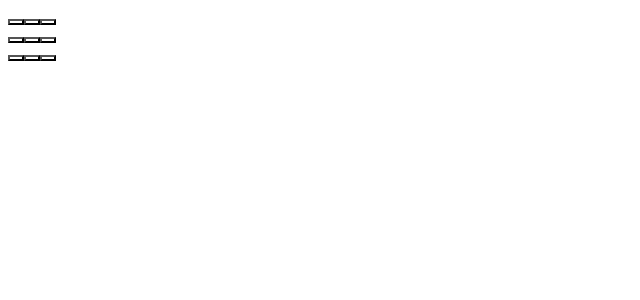
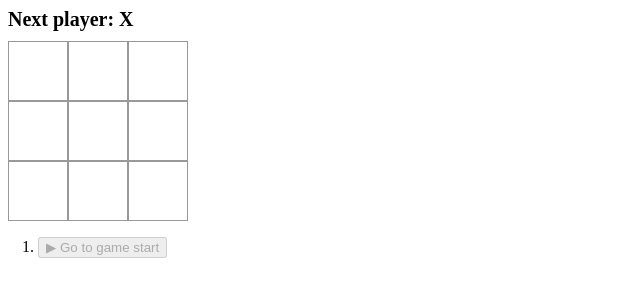
Before and after one commit to jaspercliff/front-lab, a React (Vite) app in the folder react-basic/: page / in a window 1280 px wide. Shown: the top 300 px of the page, without its empty margins (0-640 px from the left). Built offline with nearby package versions, Linux system fonts and the light colour scheme.

Commit message:
react chess

```diff
--- a/react-basic/src/App.tsx
+++ b/react-basic/src/App.tsx
@@ -9,7 +9,7 @@ import Toolbar from './components/basic/Toolbar'
 import Profile from './components/official/Profile'
 import ShoppingList from './components/official/ShoppingList'
 import MyButton from './components/official/MyButton'
-import Chess from './components/chess/Chess'
+import Game from './components/chess/Chess'
 
 
 
@@ -56,7 +56,7 @@ function App() {
       }
 
       <div>
-        <Chess />
+        <Game />
       </div>
     </div>
 
--- a/react-basic/src/components/chess/Chess.tsx
+++ b/react-basic/src/components/chess/Chess.tsx
@@ -1,39 +1,202 @@
 import { useState } from 'react'
 import '../../css/chess.css'
 
+// 联合类型：只能是 X、O 或 null
+type SquareValue = 'X' | 'O' | null
 
-function Chess() {
+// 棋盘数据：由 9 个格子的值组成
+type Board = SquareValue[]
 
-  const [square, setSquare] = useState(Array(9).fill(null))
+// 单个格子组件的 Props
+interface SquareProps {
+  value: SquareValue
+  onSquareClick: () => void
+}
+
+// 棋盘组件的 Props
+interface GameBoardProps {
+  isNextPlayerX: boolean
+  squares: Board
+  onPlay: (nextBoard: Board) => void
+}
+
+// 方格
+function Square({ value, onSquareClick }: SquareProps) {
+  return (
+    <button
+      className="square"
+      onClick={onSquareClick}
+    >
+      {value}
+    </button>
+  )
+}
+
+
+/**
+ * 棋盘组件
+ */
+function GameBoard({
+  isNextPlayerX,
+  squares,
+  onPlay,
+}: GameBoardProps) {
+
+  /**
+   * 点击棋盘格子
+   */
+  function handleSquareClick(index: number) {
+    // 已经落子，或者已经有人获胜，则不允许继续
+    if (squares[index] !== null || calculateWinner(squares)) {
+      return
+    }
+
+    // 创建新的棋盘，不修改原数组
+    const nextBoard = [...squares]
+
+    nextBoard[index] = isNextPlayerX ? 'X' : 'O'
+
+    onPlay(nextBoard)
+  }
+
+  const winner = calculateWinner(squares)
+
+  // 判断是否平局
+  const isDraw = !winner && squares.every(value => value !== null)
+
+  let status: string
+
+  if (winner) {
+    status = `Winner: ${winner}`
+  } else if (isDraw) {
+    status = 'Draw!'
+  } else {
+    status = `Next player: ${isNextPlayerX ? 'X' : 'O'}`
+  }
+
   return (
     <div>
-      <div className='board-row' >
-        <Square />
-        <Square />
-        <Square />
-      </div>
-      <div className='board-row' >
-        <Square />
-        <Square />
-        <Square />
-      </div>
-      <div className='board-row' >
-        <Square />
-        <Square />
-        <Square />
+      <div className="status">{status}</div>
+
+      <div className="board">
+        {squares.map((value, index) => (
+          <Square
+            key={index}
+            value={value}
+            onSquareClick={() => handleSquareClick(index)}
+          />
+        ))}
       </div>
     </div>
   )
 }
 
-export default Chess
+/**
+ * 游戏主组件
+ */
+function Game() {
+  // 每一步的棋盘历史
+  const [history, setHistory] = useState<Board[]>([
+    Array(9).fill(null),
+  ])
 
-function Square() {
-  const [value, setValue] = useState(null)
-  function handleClink() {
-    setValue('X')
+  // 当前所在的历史步骤
+  const [currentMove, setCurrentMove] = useState(0)
+
+  // 偶数步 X，奇数步 O
+  const isNextPlayerX = currentMove % 2 === 0
+
+  // 当前棋盘
+  const currentBoard = history[currentMove]
+
+  /**
+   * 下棋
+   */
+  function handlePlay(nextBoard: Board) {
+    // 保留当前步骤之前的历史，删除未来历史
+    const nextHistory = [
+      ...history.slice(0, currentMove + 1),
+      nextBoard,
+    ]
+
+    setHistory(nextHistory)
+    setCurrentMove(nextHistory.length - 1)
   }
+
+  /**
+   * 时间旅行：回到指定步骤
+   */
+  function jumpTo(nextMove: number) {
+    setCurrentMove(nextMove)
+  }
+
+  /**
+   * 历史记录列表
+   */
+  const moves = history.map((_, move) => {
+    const description =
+      move === 0
+        ? 'Go to game start'
+        : `Go to move #${move}`
+
+    const isCurrentMove = move === currentMove
+
+    return (
+      <li key={move}>
+        <button
+          onClick={() => jumpTo(move)}
+          disabled={isCurrentMove}
+        >
+          {isCurrentMove ? `▶ ${description}` : description}
+        </button>
+      </li>
+    )
+  })
+
   return (
-    <button className="square" onClick={handleClink}>{value}</button>
+    <div className="game">
+      <div className="game-board">
+        <GameBoard
+          isNextPlayerX={isNextPlayerX}
+          squares={currentBoard}
+          onPlay={handlePlay}
+        />
+      </div>
+
+      <div className="game-info">
+        <ol>{moves}</ol>
+      </div>
+    </div>
   )
 }
+
+
+/**
+ * 判断获胜者
+ * 返回 X / O / null
+ */
+function calculateWinner(squares: Board): SquareValue {
+  const lines: [number, number, number][] = [
+    [0, 1, 2],
+    [3, 4, 5],
+    [6, 7, 8],
+    [0, 3, 6],
+    [1, 4, 7],
+    [2, 5, 8],
+    [0, 4, 8],
+    [2, 4, 6],
+  ]
+
+  for (const [a, b, c] of lines) {
+    if (
+      squares[a] !== null &&
+      squares[a] === squares[b] &&
+      squares[a] === squares[c]
+    ) {
+      return squares[a]
+    }
+  }
+
+  return null
+}
+export default Game
--- a/react-basic/src/css/chess.css
+++ b/react-basic/src/css/chess.css
@@ -1,9 +1,45 @@
-.square {
-  background: #fff
+game {
+  display: flex;
+  flex-direction: row;
+  gap: 24px;
+  margin: 20px;
 }
 
-.board-row:after {
-  clear: both;
-  content: '';
-  display: table;
+.game-board {
+  display: flex;
+  flex-direction: column;
 }
+
+.status {
+  margin-bottom: 10px;
+  font-size: 20px;
+  font-weight: bold;
+}
+
+.board {
+  display: grid;
+  grid-template-columns: repeat(3, 60px);
+  grid-template-rows: repeat(3, 60px);
+}
+
+.square {
+  width: 60px;
+  height: 60px;
+  border: 1px solid #999;
+  background: white;
+  font-size: 28px;
+  font-weight: bold;
+  cursor: pointer;
+}
+
+.square:hover {
+  background: #f0f0f0;
+}
+
+.game-info ol {
+  padding-left: 30px;
+}
+
+.game-info button {
+  margin-bottom: 5px;
+}
```
Also changed, not shown: 1 other file (tests, documents, lock files or other folders).
